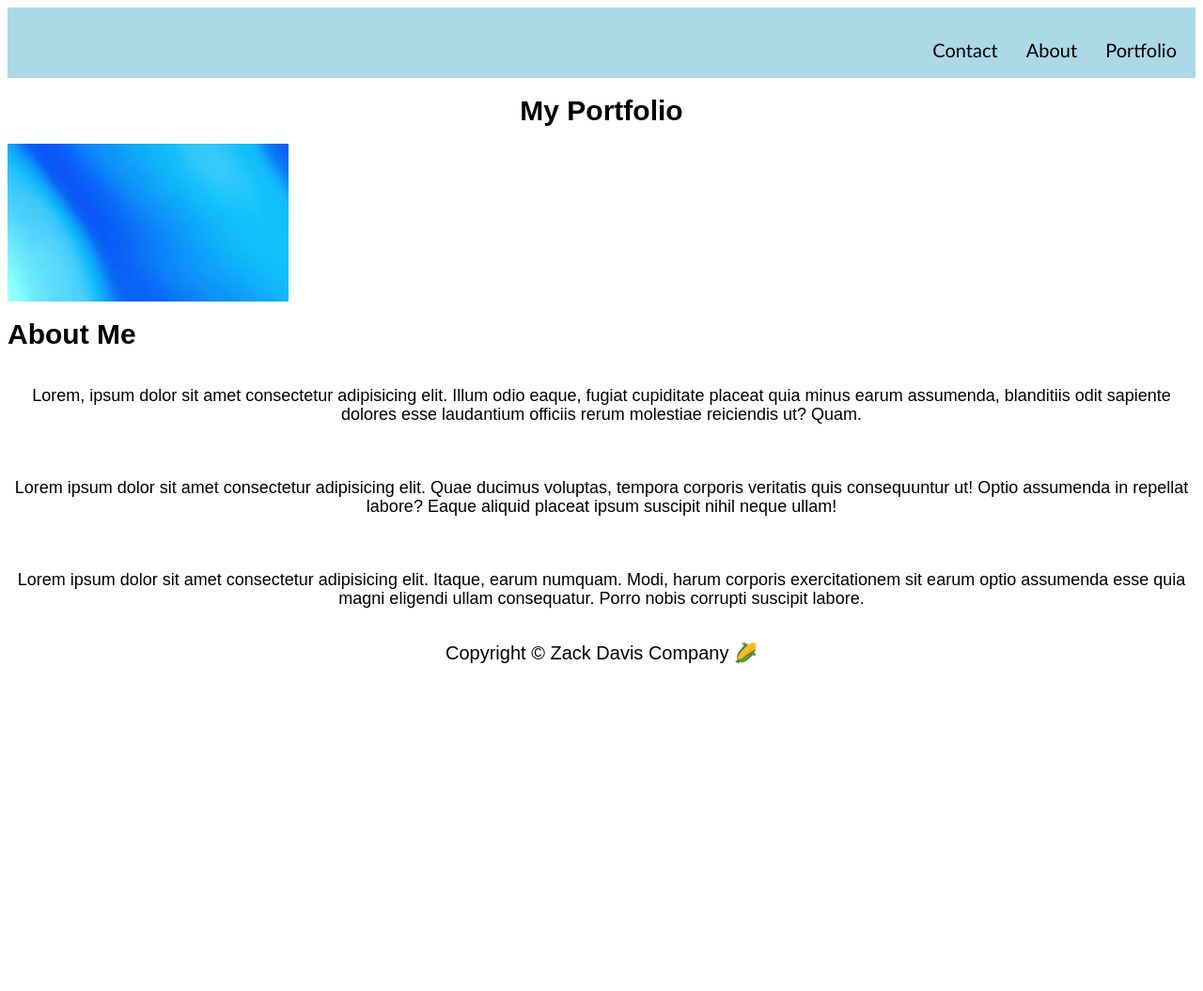
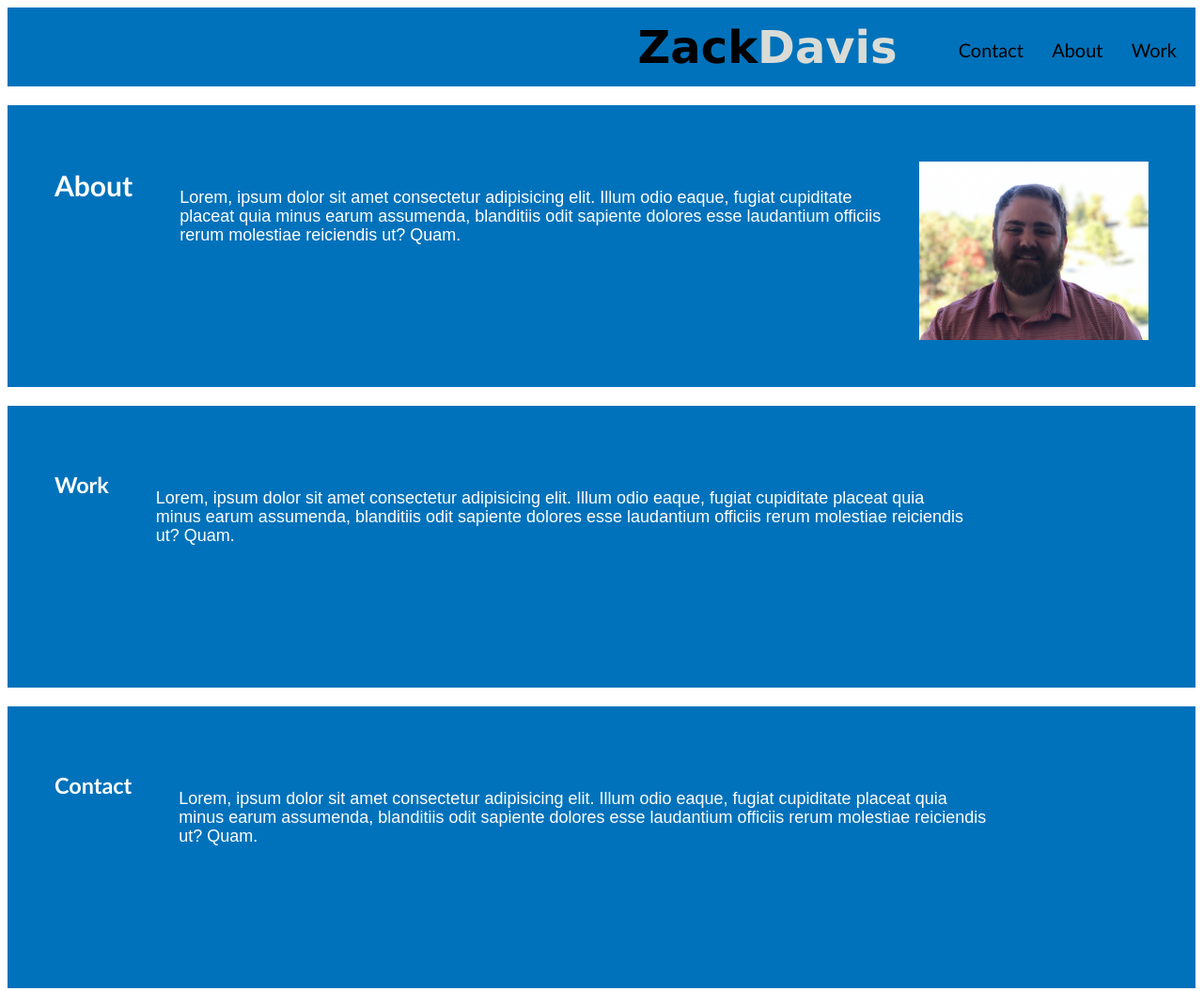
Before and after one commit to ZackDavis97/ZDbasicportfolio, a plain HTML site: page index.html in a window 1280 px wide. Shown: the top 1055 px of the page at 94% size. Before the commit the page ends 800 px from the top, so only its background shows below. Drawn offline with Linux system fonts and the light colour scheme.

Commit message:
Second commit

```diff
--- a/index.html
+++ b/index.html
@@ -10,34 +10,40 @@
 
 <body>
 
-    <header class="Page Title">
-        <div class="container">
-            <nav>
+    <header class="header">
+        <h1>Zack<span class="zac">Davis</h1>
+            <nav id="nav-bar">
                 <ul>
                     <li>
-                    <a href="#">Contact</a>
+                     <a href="#Contact">Contact</a>
                     </li>
                     <li>
-                    <a href="#">About</a>
+                    <a href="#About">About</a>
                     </li>
                     <li>
-                    <a href="#">Portfolio</a>
+                    <a href="#Work">Work</a>
                     </li>
                 </ul>
             </nav>
-        </div>
     </header>
 
-    <div id="main-container" class="container">
-        <section class="main-section">
-            <h1>My Portfolio</h1>
-            <img src="SmoothBG.jpeg" class="image" alt="placeholder">
-            <h2>About Me</h2>
+ <br>
+
+    <article id="main-container" class="container">
+        <section class="flex-container" id="About">
+            <h2>About</h2>
             <p> Lorem, ipsum dolor sit amet consectetur adipisicing elit. Illum odio eaque, fugiat cupiditate placeat quia minus earum assumenda, blanditiis odit sapiente dolores esse laudantium officiis rerum molestiae reiciendis ut? Quam.</p>
-            <p>Lorem ipsum dolor sit amet consectetur adipisicing elit. Quae ducimus voluptas, tempora corporis veritatis quis consequuntur ut! Optio assumenda in repellat labore? Eaque aliquid placeat ipsum suscipit nihil neque ullam!</p>
-            <p>Lorem ipsum dolor sit amet consectetur adipisicing elit. Itaque, earum numquam. Modi, harum corporis exercitationem sit earum optio assumenda esse quia magni eligendi ullam consequatur. Porro nobis corrupti suscipit labore.</p>
+            <img src="myface.jpg" class="image" alt="Issame">
         </section>
-    </div>
+        <section class="flex-container" id="Work">
+            <h3>Work</h3>
+            <p> Lorem, ipsum dolor sit amet consectetur adipisicing elit. Illum odio eaque, fugiat cupiditate placeat quia minus earum assumenda, blanditiis odit sapiente dolores esse laudantium officiis rerum molestiae reiciendis ut? Quam.</p>
+        </section>
+        <section class="flex-container" id="Contact">
+            <h3>Contact</h3>
+            <p> Lorem, ipsum dolor sit amet consectetur adipisicing elit. Illum odio eaque, fugiat cupiditate placeat quia minus earum assumenda, blanditiis odit sapiente dolores esse laudantium officiis rerum molestiae reiciendis ut? Quam.</p>
+        </section>
+    </article>
 
     <footer>
         <div class="container">
--- a/style.css
+++ b/style.css
@@ -1,3 +1,7 @@
+* {
+    box-sizing: border-box;
+}
+
 body {
     font-family: Arial, Helvetica, sans-serif;
     font-size: 20px;
@@ -6,43 +10,36 @@ body {
     background: white;
 }
 
-* {
-    box-sizing: border-box;
-}
-
-header {
+header{
     font-family: Verdana, Geneva, Tahoma, sans-serif;
     font-weight: 500;
     color: black;
     display: flex;
     justify-content: flex-end;
-    background-color: lightblue;
+    background-color: #0072bb;
 }
 
+header h1 {
+    display: inline-block;
+    font-size: 48px;
+}
 
-h1 {
-    font-family: Arial, Helvetica, sans-serif;
-    font-weight: 700;
-    margin-bottom: 25px;
-    color: black;
-    width: 100%;
-    display: flex;
-    justify-content: center;
+header h1 .zac {
+    color: #d9dcd6;
+    display: inline-block;
+    justify-content: start;
+}
 
+h2 h3 h4 {
+    font-family: fantasy;
+    font-size: 24px;
 }
 
 img {
     display: block;
     justify-content: center;
-}
-
-p {
-    line-height: 20px;
-    font-size: 18px;
-    font-family: Arial, Helvetica, sans-serif;
-    padding-top: 20px;
-    padding-bottom: 20px;
-    text-align: center;
+    padding-top: 10px;
+    height: 200px;
 }
 
 nav {
@@ -69,8 +66,35 @@ li a {
 }
 
 li a:hover {
-    color: blue;
+    color: pink;
 }
+
+p {
+    line-height: 20px;
+    font-size: 18px;
+    font-family: Arial, Helvetica, sans-serif;
+    padding-top: 20px;
+    padding-left: 50px;
+    padding-right: 20px;
+    padding-bottom: 20px;
+    width: 80%;
+    justify-content: right;
+    display: flex;
+}
+
+section {
+    margin-bottom: 20px;
+    padding: 50px;
+    height: 300px;
+    font-family: 'Gill Sans', 'Gill Sans MT', Calibri, 'Trebuchet MS', sans-serif;
+    background-color: #0072bb;
+    color: #ffffff;
+}
+
+.flex-container {
+    display: flex;
+}
+
 
 footer {
     text-align: center;
```
Also changed, not shown: myface.jpg (added).
